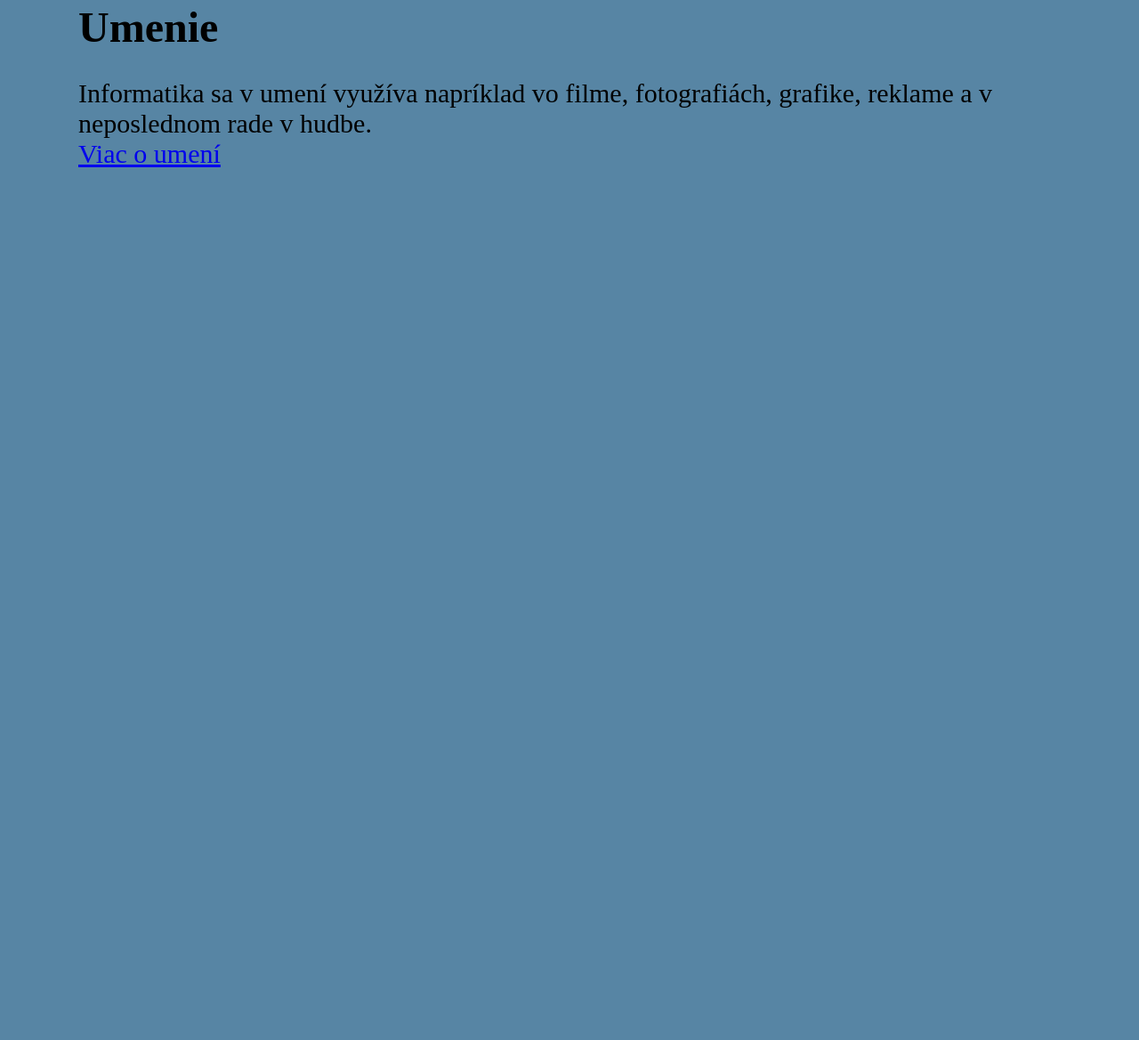
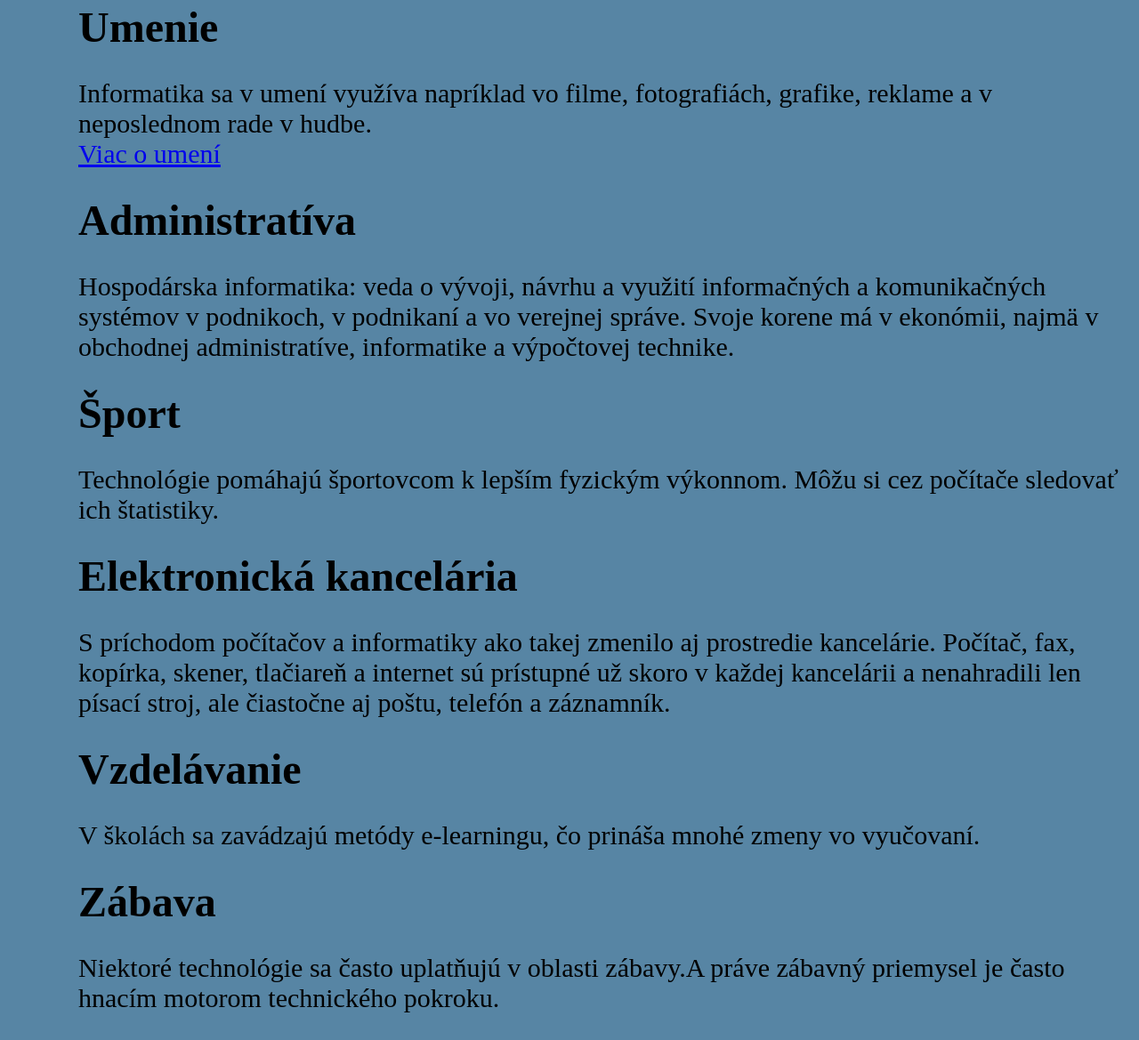
Before and after one commit to sagatovasandra/sagatova, a plain HTML site: page Index.html in a window 1280 px wide. Shown: the part 717-1886 px from the top of the page at 89% size. Before the commit the page ends 937 px from the top, so only its background shows below. Drawn offline with Linux system fonts and the light colour scheme.

Commit message:
Add files via upload

```diff
--- a/Index.html
+++ b/Index.html
@@ -27,6 +27,35 @@
 		<a href="umenie.html"> Viac o umení</a><br>
 				</p>
 
+		<strong><font size="20"> Administratíva </strong><br>
+		<p style="font-size :30;">
+		Hospodárska informatika: veda o vývoji, návrhu a využití informačných a komunikačných systémov v podnikoch, v podnikaní a vo 		verejnej správe. Svoje korene má v ekonómii, najmä v obchodnej administratíve, informatike a výpočtovej technike.<br>
+				</p>
+
+		<strong><font size="20"> Šport </strong><br>
+		<p style="font-size :30;">
+		 Technológie pomáhajú športovcom k lepším fyzickým výkonnom. Môžu si cez počítače sledovať ich štatistiky.<br>
+		</p>
+
+		<strong><font size="20"> Elektronická kancelária </strong><br>
+		<p style="font-size :30;">
+		 S príchodom počítačov a informatiky ako takej zmenilo aj
+		prostredie kancelárie.  Počítač, fax, kopírka, skener, tlačiareň a internet sú
+		prístupné už skoro v každej kancelárii a nenahradili len písací stroj, ale
+		čiastočne aj poštu, telefón a záznamník.<br>
+				</p>
+
+		<strong><font size="20"> Vzdelávanie </strong><br>
+		<p style="font-size :30;">
+		 V školách sa zavádzajú metódy e-learningu, čo prináša mnohé zmeny vo vyučovaní. <br>
+		</p>
+
+		<strong><font size="20"> Zábava </strong><br>
+		<p style="font-size :30;">
+		 Niektoré technológie sa často uplatňujú v oblasti zábavy.A práve zábavný priemysel je často hnacím motorom technického 		pokroku.<br>
+		</p>
+
+
 
 
 
```
